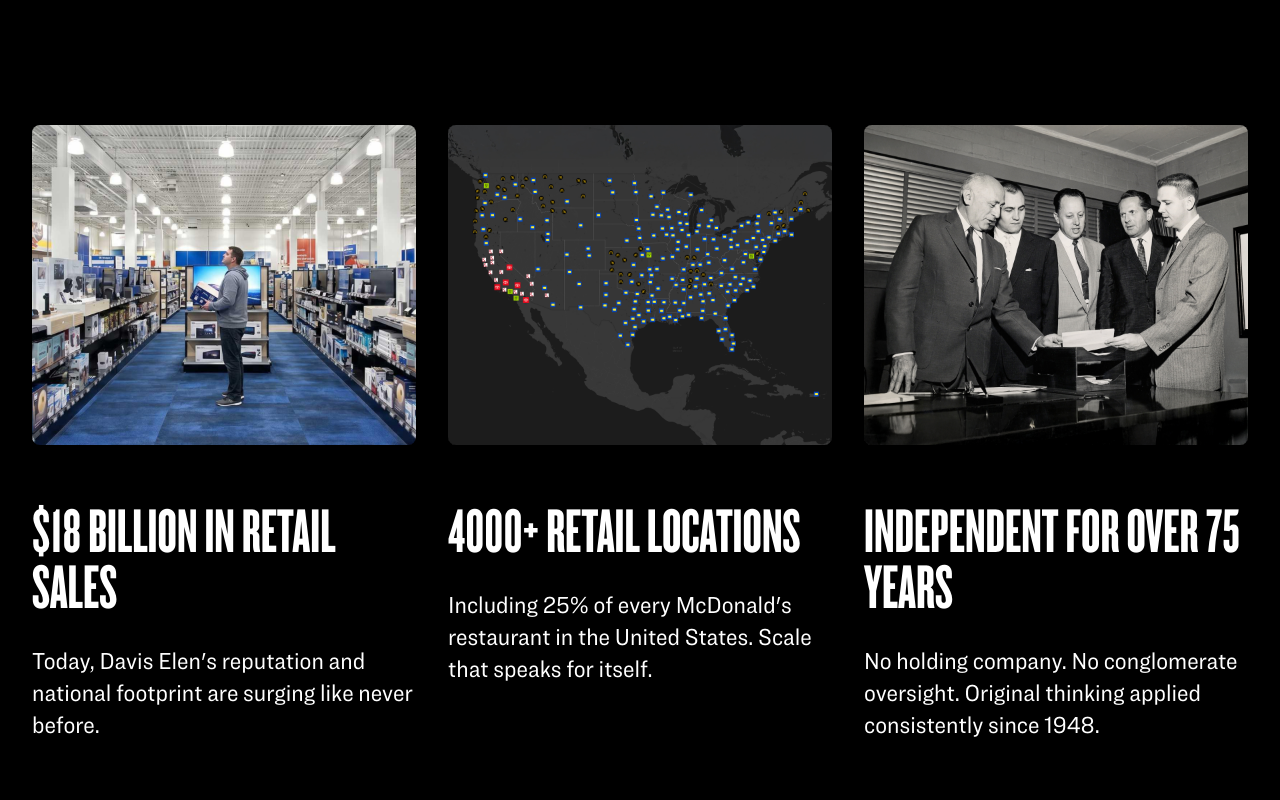
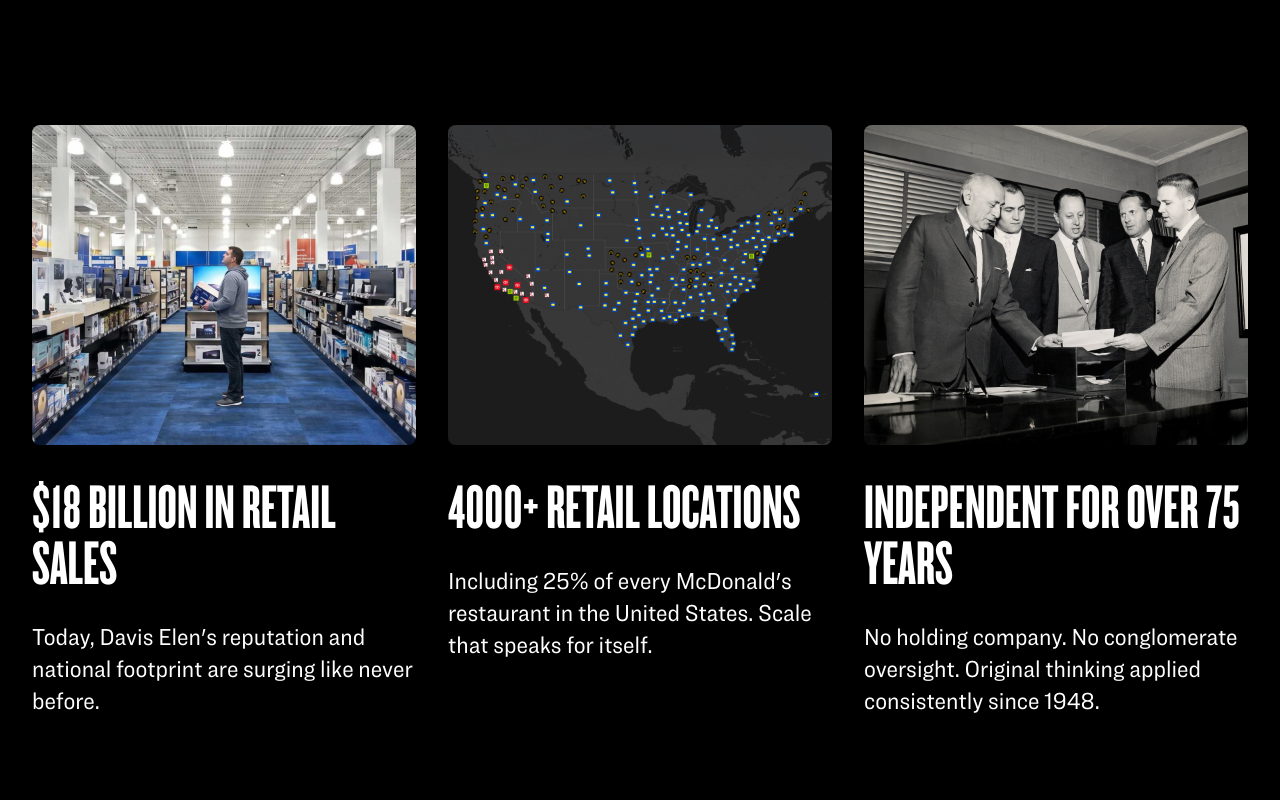
Before and after one commit to daviselen/website, a React (Vite) app: page / in a window 1280 px wide. Shown: the part 2200-3000 px from the top of the page. Built offline with nearby package versions, Linux system fonts and the light colour scheme.

Commit message:
Create card size variants

```diff
--- a/src/design-system/components/Card.jsx
+++ b/src/design-system/components/Card.jsx
@@ -47,6 +47,18 @@ const aspectClasses = {
   "6/5": "aspect-[6/5]",
 };
 
+// Figma's "card" component has a Size variant. The two sizes differ by the
+// image→copy outer gap: the large size (≥ half the row width, e.g. the
+// From The Inside Out 2-up cards) uses gap-700 (56px); the small size
+// (≤ a third of the row, e.g. the Proof / News-Awards 3-up cards) uses
+// gap-400 (32px). The heading→body inner gap (gap-400) is the same in both.
+// Explicit, fully-spelled class names so Tailwind's JIT scanner picks them
+// up (an interpolated `gap-[${n}]` wouldn't reliably be generated).
+const gapClasses = {
+  default: "gap-700",
+  small: "gap-400",
+};
+
 // schema.org microdata is opt-in via these three props, all undefined by
 // default — Card is shared by three sections whose content maps to three
 // different (or no) schema.org properties, so the mapping can't be
@@ -66,13 +78,14 @@ export default function Card({
   heading,
   body,
   aspect = "6/5",
+  size = "default",
   itemType,
   headingItemProp,
   imageItemProp,
 }) {
   return (
     <div
-      className="flex flex-col gap-700"
+      className={`flex flex-col ${gapClasses[size] ?? gapClasses.default}`}
       {...(itemType ? { itemScope: true, itemType } : {})}
     >
       <img
--- a/src/sections/NewsAwards.jsx
+++ b/src/sections/NewsAwards.jsx
@@ -39,7 +39,7 @@ export default function NewsAwards() {
           where that Organization itemScope starts). */}
       <div className="grid gap-8 md:grid-cols-3">
         {awards.map((a) => (
-          <Card key={a.heading} {...a} headingItemProp="award" />
+          <Card key={a.heading} {...a} headingItemProp="award" size="small" />
         ))}
       </div>
     </section>
--- a/src/sections/Proof.jsx
+++ b/src/sections/Proof.jsx
@@ -33,7 +33,7 @@ export default function Proof() {
   return (
     <section id="proof" className="grid gap-8 px-8 pt-3000 pb-0 md:grid-cols-3">
       {stats.map((s) => (
-        <Card key={s.heading} {...s} />
+        <Card key={s.heading} {...s} size="small" />
       ))}
     </section>
   );
```
Also changed, not shown: 1 other file (tests, documents, lock files or other folders).
